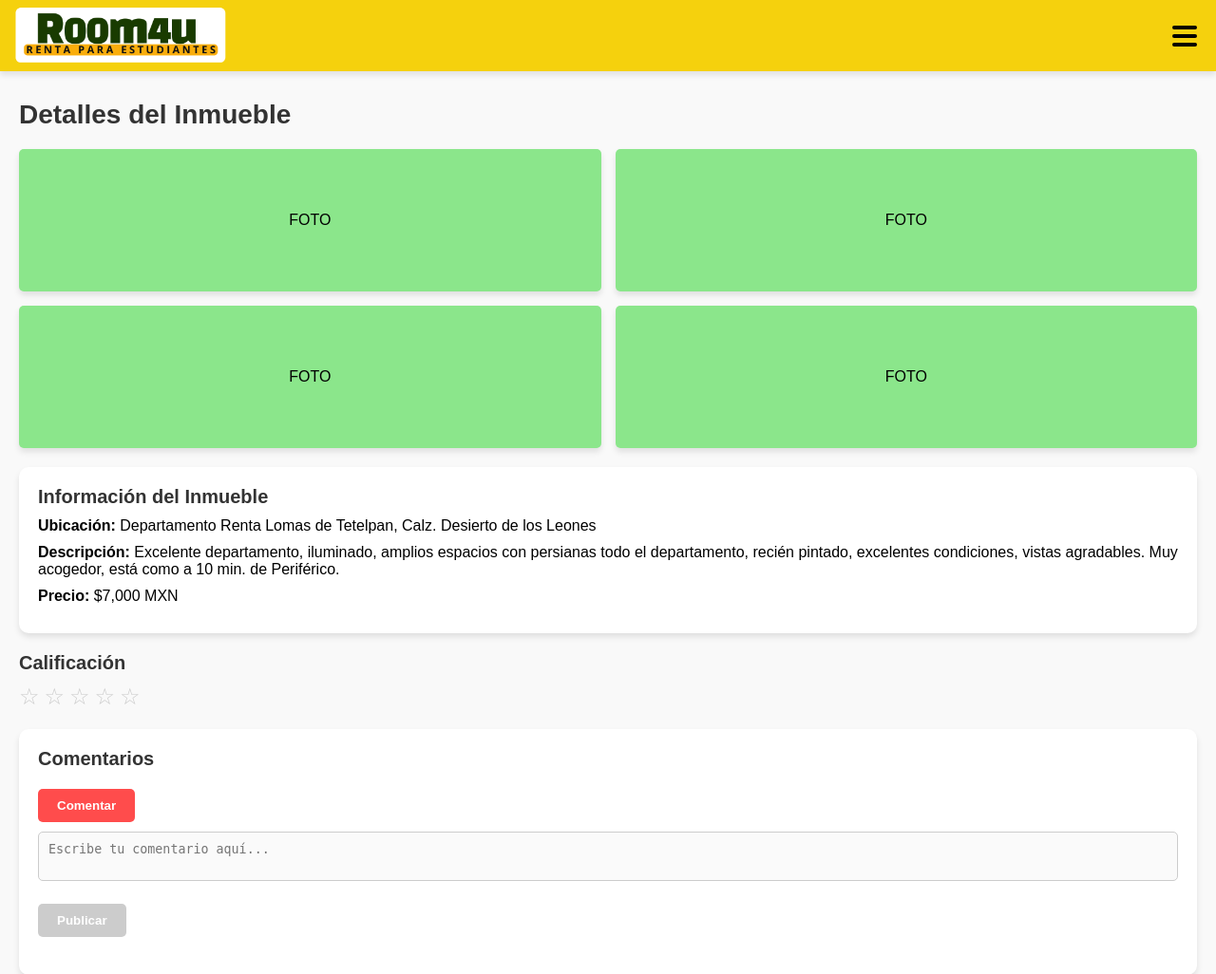
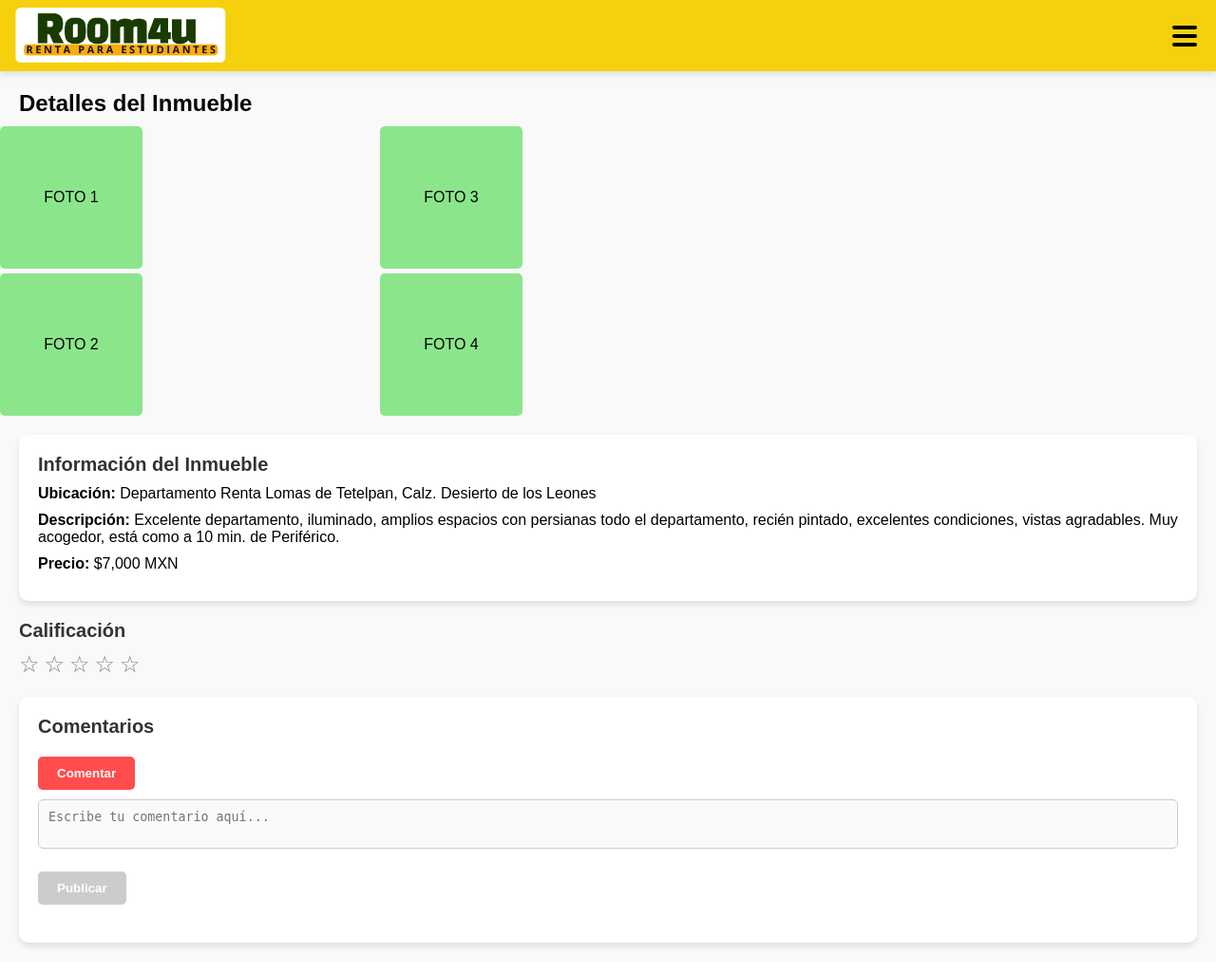
Before and after one commit to LidiaMargarita/ROOM4U, a PHP site: page /detalles-inmuebles/index.html in a window 1280 px wide. Shown: the top 1026 px of the page at 95% size. After the commit the page ends 999 px from the top, so only its background shows below. Run offline with PHP 8.4, Linux system fonts and the light colour scheme.

Commit message:
detalles inmuebles

```diff
--- a/detalles-inmuebles/index.html
+++ b/detalles-inmuebles/index.html
@@ -33,10 +33,15 @@
 
       <!-- Galería de fotos -->
       <section class="galeria">
-        <div class="foto">FOTO</div>
-        <div class="foto">FOTO</div>
-        <div class="foto">FOTO</div>
-        <div class="foto">FOTO</div>
+      <div class="columna">
+        <div class="foto">FOTO 1</div>
+        <div class="foto">FOTO 2</div>
+    </div>
+
+      <div class="columna">
+        <div class="foto">FOTO 3</div>
+        <div class="foto">FOTO 4</div>
+    </div>
     </section>
 <!-- Información del inmueble -->
 <section class="informacion">
--- a/detalles-inmuebles/style.css
+++ b/detalles-inmuebles/style.css
@@ -47,30 +47,49 @@ header {
 /* Título */
 .titulo-detalles {
     text-align: left; /* Alineado a la izquierda */
-    font-size: 28px; /* Tamaño del título */
+    font-size: 24px; /* Tamaño del título */
     font-weight: bold;
-    margin: 30px 20px 10px 20px; /* Ajusta el margen para mover el título */
-    color: #333; /* Color del título */
+    margin: 20px 20px 10px 20px; /* Ajusta el margen para mover el título */
+    color: #0a0606; /* Color del título */
 }
 
 /* Galería de fotos */
+/* Galería */
 .galeria {
-    display: grid;
-    grid-template-columns: repeat(2, 1fr); /* Dos columnas */
-    gap: 15px;
-    margin: 20px; /* Espaciado general */
+    display: flex; /* Usamos flexbox para organizar las columnas */
+    gap: 20px; /* Sin espacio extra entre columnas */
+    justify-content: flex-start; /* Separa las columnas horizontalmente */
+    position: relative;
+
 }
 
-.galeria .foto {
-    background-color: #8be68b; /* Fondo provisional */
+/* Columnas */
+.columna {
+    display: flex;
+    flex-direction: column; /* Las fotos se apilan verticalmente dentro de cada columna */
+    gap: 5px; /* Espacio entre fotos dentro de la columna */
+
+}
+
+/* Mover manualmente las columnas */
+.columna:first-child {
+    margin-right: 150px; /* Ajusta para mover la primera columna hacia la derecha */
+}
+
+.columna:last-child {
+    margin-left: 80px; /* Ajusta para mover la segunda columna hacia la izquierda */
+}
+
+/* Fotos */
+.foto {
+    background-color: #8be68b;
     display: flex;
     justify-content: center;
     align-items: center;
-    height: 150px; /* Altura de cada foto */
+    height: 150px; /* Altura de las fotos */
+    width: 150px; /* Ancho de las fotos */
     border-radius: 5px;
-    box-shadow: 0px 4px 6px rgba(0, 0, 0, 0.1);
 }
-
 /* Información del inmueble */
 .informacion {
     background: #fff;
@@ -119,7 +138,7 @@ header {
     display: flex;
     gap: 5px;
     font-size: 24px;
-    color: #ccc; /* Color gris inicial */
+    color: #888080; /* Color gris inicial */
     cursor: pointer;
 }
 
```
Also changed, not shown: Assets/CSS/notificacion/style.css (added), Assets/JS/notificacion/Nuevo documento de texto.txt (added).
